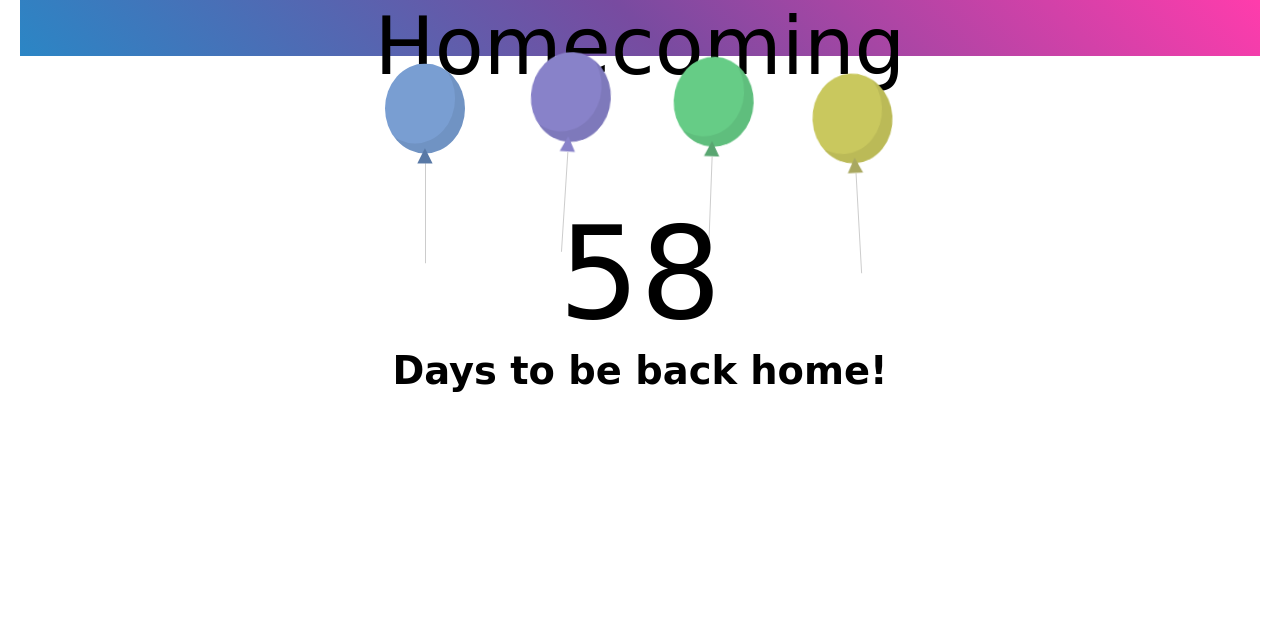
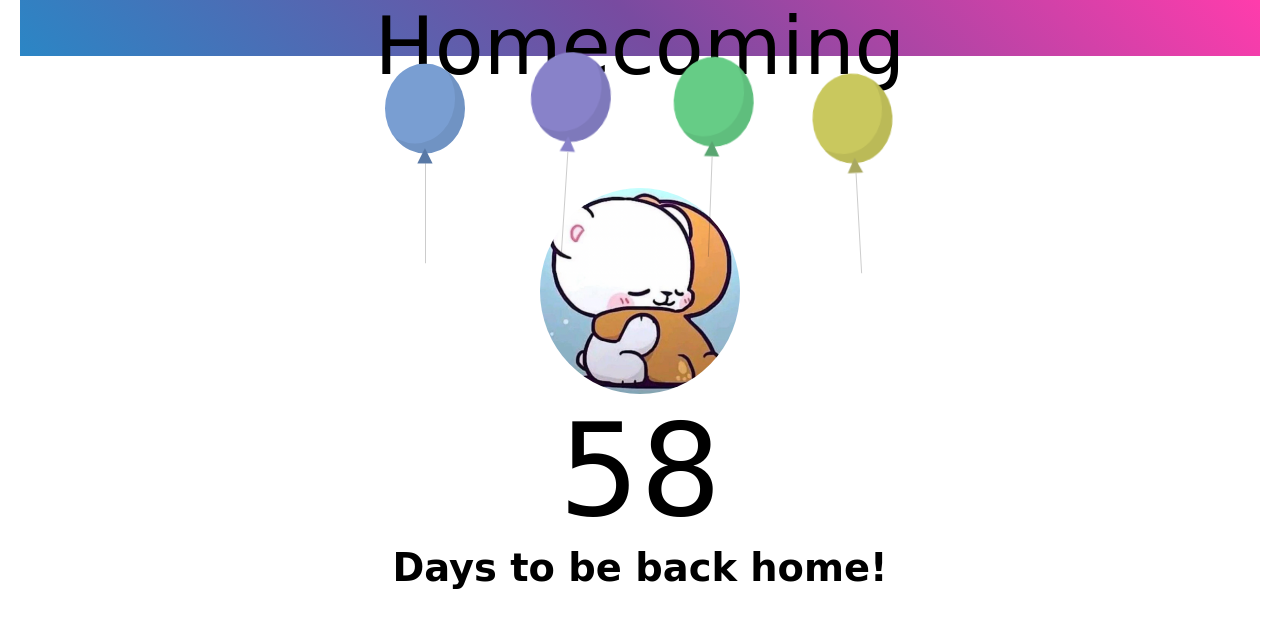
Before and after one commit to andrejnevesjr/home, a website: page index.html in a window 1280 px wide. Drawn offline with Linux system fonts and the light colour scheme; a web font is replaced by a local one.

Commit message:
Feat - adding image above text

```diff
--- a/css/style.css
+++ b/css/style.css
@@ -56,7 +56,7 @@ html {
 }
 
 .couple-pic img {
-    border-radius: 80%;
+    border-radius: 60%;
     width: 20rem;
 }
 
@@ -280,7 +280,8 @@ html {
     .top-heading img {
         width: 30%;
     }
-<<<<<<< HEAD
+
+    <<<<<<< HEAD
 }
 
 
@@ -423,6 +424,5 @@ html {
     left: 70%;
     top: 60%;
     animation-delay: -0.4s;
-=======
->>>>>>> 1ed6f60 (first commit)
+    =======>>>>>>>1ed6f60 (first commit)
 }
--- a/index.html
+++ b/index.html
@@ -20,7 +20,7 @@
         <div class="balloon"></div>
         <div class="balloon"></div>
         <div class="balloon"></div>
-        <div class="couple-pic"><img src="./img/reh_deh_edited.png" alt=""></div>
+        <div class="couple-pic"><img src="./img/hug.png" alt=""></div>
         <div id="numdays" class="days"></div>
         <div>
             <h1 id="msg"></h1>
```
Also changed, not shown: img/hug.png (added).
